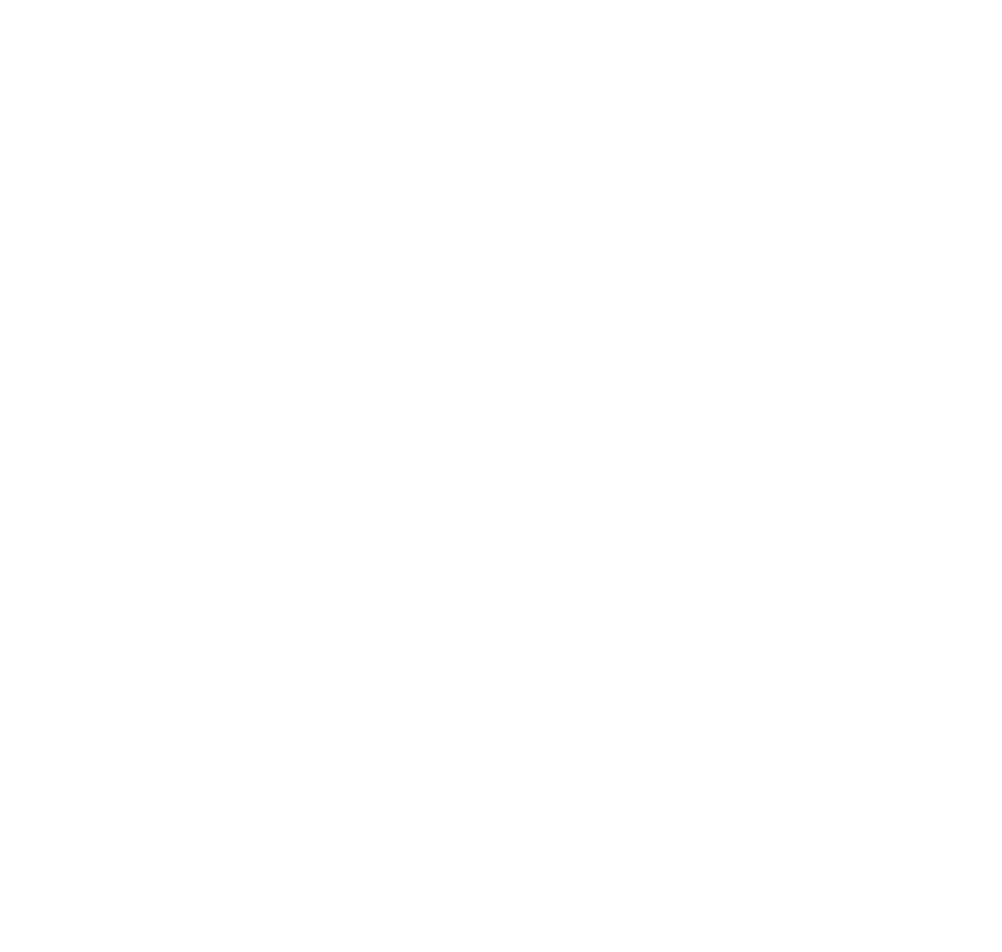
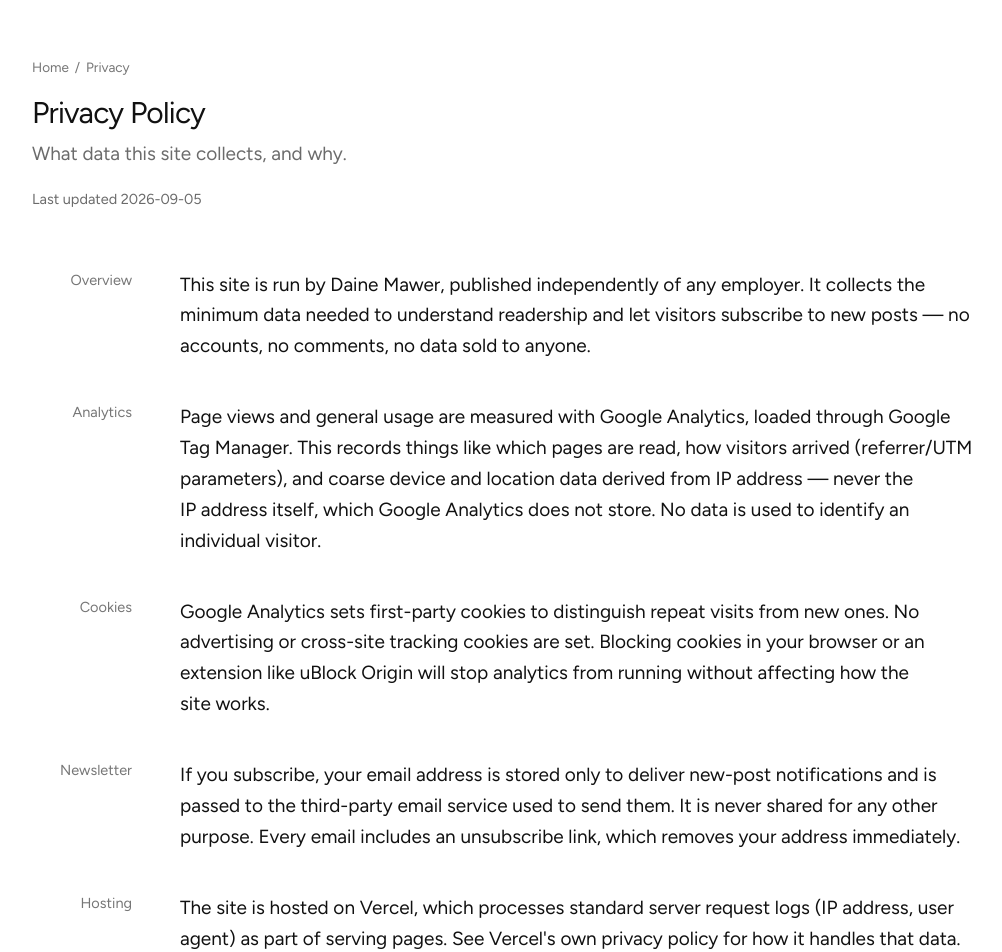
Before and after one commit to dainemawer/technical-blog, a Next.js app: page /privacy in a window 1280 px wide. Before the commit this address had no page. Shown: the part 80-1032 px from the top of the page, without its empty margins (243-1245 px from the left). Before the commit the page ends 800 px from the top, so only its background shows below. Built offline with nearby package versions, Linux system fonts and the light colour scheme.

Commit message:
feat: add privacy policy page
Covers analytics, cookies, the newsletter form, and hosting — linked from
the footer and sitemap.

```diff
--- /dev/null
+++ b/app/privacy/page.tsx
@@ -0,0 +1,58 @@
+import type { Metadata } from "next";
+import { Breadcrumb } from "@/components/breadcrumb";
+import { Logo } from "@/components/logo";
+import { MetaRow } from "@/components/meta-row";
+import { PageShell } from "@/components/page-shell";
+import { privacySections, privacyUpdated } from "@/lib/privacy";
+import { site } from "@/lib/site";
+
+export const metadata: Metadata = {
+  title: "Privacy Policy",
+  description: "What data this site collects, and why.",
+};
+
+export default function PrivacyPage() {
+  return (
+    <PageShell sidebar={<Logo />}>
+      <div className="mx-auto max-w-content">
+        <Breadcrumb
+          items={[{ label: "Home", href: "/" }, { label: "Privacy" }]}
+        />
+
+        <h1 className="mt-4.5 text-2xl text-ink tracking-tight">
+          Privacy Policy
+        </h1>
+        <div className="mt-2 text-md text-muted text-pretty">
+          What data this site collects, and why.
+        </div>
+        <div className="mt-5 text-sm text-muted">
+          Last updated {privacyUpdated}
+        </div>
+
+        <div className="mt-15 flex flex-col gap-10">
+          {privacySections.map((section) => (
+            <MetaRow key={section.id} id={section.id} label={section.label}>
+              <p className="text-md text-ink leading-relaxed text-pretty">
+                {section.body}
+              </p>
+            </MetaRow>
+          ))}
+
+          <MetaRow label="Contact">
+            <p className="text-md text-ink leading-relaxed text-pretty">
+              Questions about this policy, or a request to see or delete your
+              data: email{" "}
+              <a
+                href={`mailto:${site.email}`}
+                className="text-ink transition-opacity duration-140 ease-out hover:opacity-60 focus-visible:opacity-60"
+              >
+                {site.email}
+              </a>
+              .
+            </p>
+          </MetaRow>
+        </div>
+      </div>
+    </PageShell>
+  );
+}
--- a/app/sitemap.ts
+++ b/app/sitemap.ts
@@ -9,6 +9,7 @@ export default function sitemap(): MetadataRoute.Sitemap {
     { url: `${site.url}/about`, changeFrequency: "monthly", priority: 0.6 },
     { url: `${site.url}/uses`, changeFrequency: "monthly", priority: 0.4 },
     { url: `${site.url}/now`, changeFrequency: "monthly", priority: 0.4 },
+    { url: `${site.url}/privacy`, changeFrequency: "yearly", priority: 0.2 },
   ];
 
   const topicRoutes: MetadataRoute.Sitemap = topics.map((topic) => ({
--- /dev/null
+++ b/lib/privacy.ts
@@ -0,0 +1,39 @@
+export const privacyUpdated = "2026-09-05";
+
+export const privacySections: { id: string; label: string; body: string }[] = [
+  {
+    id: "overview",
+    label: "Overview",
+    body: "This site is run by Daine Mawer, published independently of any employer. It collects the minimum data needed to understand readership and let visitors subscribe to new posts — no accounts, no comments, no data sold to anyone.",
+  },
+  {
+    id: "analytics",
+    label: "Analytics",
+    body: "Page views and general usage are measured with Google Analytics, loaded through Google Tag Manager. This records things like which pages are read, how visitors arrived (referrer/UTM parameters), and coarse device and location data derived from IP address — never the IP address itself, which Google Analytics does not store. No data is used to identify an individual visitor.",
+  },
+  {
+    id: "cookies",
+    label: "Cookies",
+    body: "Google Analytics sets first-party cookies to distinguish repeat visits from new ones. No advertising or cross-site tracking cookies are set. Blocking cookies in your browser or an extension like uBlock Origin will stop analytics from running without affecting how the site works.",
+  },
+  {
+    id: "newsletter",
+    label: "Newsletter",
+    body: "If you subscribe, your email address is stored only to deliver new-post notifications and is passed to the third-party email service used to send them. It is never shared for any other purpose. Every email includes an unsubscribe link, which removes your address immediately.",
+  },
+  {
+    id: "hosting",
+    label: "Hosting",
+    body: "The site is hosted on Vercel, which processes standard server request logs (IP address, user agent) as part of serving pages. See Vercel's own privacy policy for how it handles that data.",
+  },
+  {
+    id: "rights",
+    label: "Your rights",
+    body: "Wherever you're reading from — GDPR in the EU/UK, POPIA in South Africa, or elsewhere — you can ask what data is held about you, request its deletion, or unsubscribe at any time by emailing the address below.",
+  },
+  {
+    id: "changes",
+    label: "Changes",
+    body: "This policy may be updated as the site's tooling changes. The date above always reflects the last revision.",
+  },
+];
--- a/lib/site.ts
+++ b/lib/site.ts
@@ -21,6 +21,7 @@ export const footerNav = [
       { label: "Writing", href: "/about#writing" },
       { label: "Speaking", href: "/about#speaking" },
       { label: "About", href: "/about" },
+      { label: "Privacy", href: "/privacy" },
     ],
   },
   {
```
